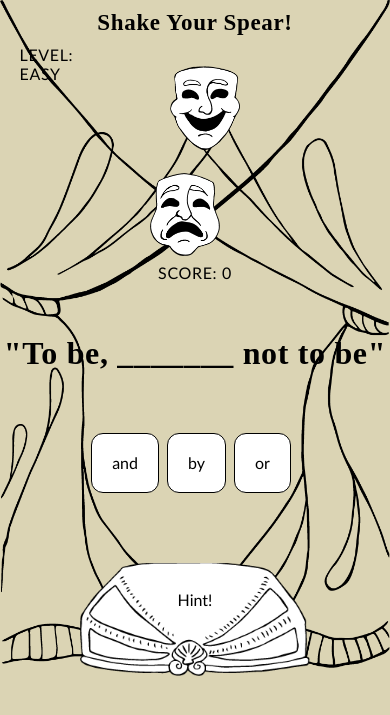
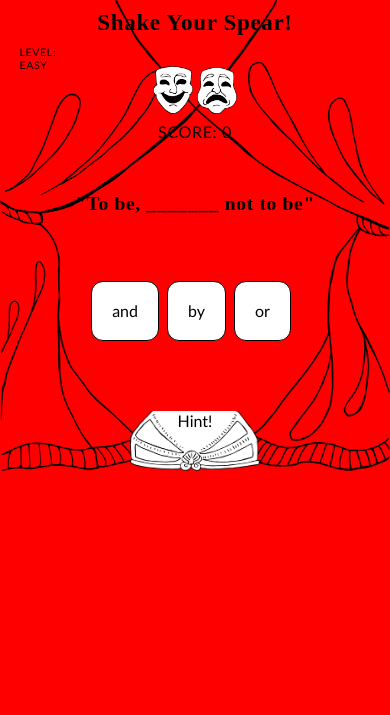
Before and after one commit to weresquirrel/wdi-shakespeare-game, a PHP site: page / in a window 390 px wide. Shown: the top 715 px of the page. Run offline with PHP 8.4, Linux system fonts and the light colour scheme; some libraries are stand-ins or nearby versions.

Commit message:
media query added, the custom cursor don't work

```diff
--- a/css/style.css
+++ b/css/style.css
@@ -1,6 +1,11 @@
 * {
   box-sizing: border-box;
+  /*cursor: url("../pictures/spearHead.png"),auto;*/
 }
+
+/*.custom {
+  cursor: url(../pictures/spearHead.png), auto;
+}*/
 
 body {
   /*background-color: #e4dbb2;*/
@@ -95,7 +100,9 @@ h1 {
 
 h2 {
   text-align: center;
-  font-size: 32px;
+  /*font-size: 32px;*/
+  /*font-size: 2.000em;*/
+  font-size: 4vw;
   font-family: "Times New Roman";
   text-transform: none;
   min-height: 72px;
@@ -106,7 +113,7 @@ h2 {
   text-align: center;
   display: flex;
   justify-content: center;
-  height: 60px;
+  min-height: 60px;
   margin: 0;
   padding: 0;
 }
@@ -151,7 +158,7 @@ footer {
 footer button {
   border: none;
   width: 230px;
-  height: 113px;
+  min-height: 113px;
   background: url("../pictures/prompt.png") no-repeat bottom center;
   background-size: cover;
   padding-bottom: 40px;
@@ -171,13 +178,55 @@ button {
 }
 
 footer p {
-  height: 40px;
+  min-height: 40px;
   padding: 20px 0 10px 0;
   display: block;
   text-transform: none;
   font-family: "Times New Roman";
-  font-size: 18px;
+  /*font-size: 18px;*/
+  font-size: 2.2vw;
   letter-spacing: 0.5pt;
   margin: 0;
   /*background-color: yellow;*/
 }
+
+@media screen and (max-width: 700px) {
+  body{
+    background-color: red;
+  }
+
+  h2 {
+    font-size: 5vw;
+    padding: 0 25px;
+  }
+
+  footer p {
+    font-size: 2.7vw;
+    letter-spacing: 0.5pt;
+  }
+
+  #level {
+    font-size: 2.7vw;
+  }
+
+  #score img {
+    width: 60px;
+    height: auto;
+    padding-top: 20px;
+  }
+
+  #happy.active{
+    background-size: 30px;
+  }
+
+  #sad.active{
+    background-size: 30px;
+  }
+
+  footer button {
+
+    width: 130px;
+    min-height: auto;
+
+  }
+}
```
Also changed, not shown: pictures/spearHead.png (added), 1 other file.
